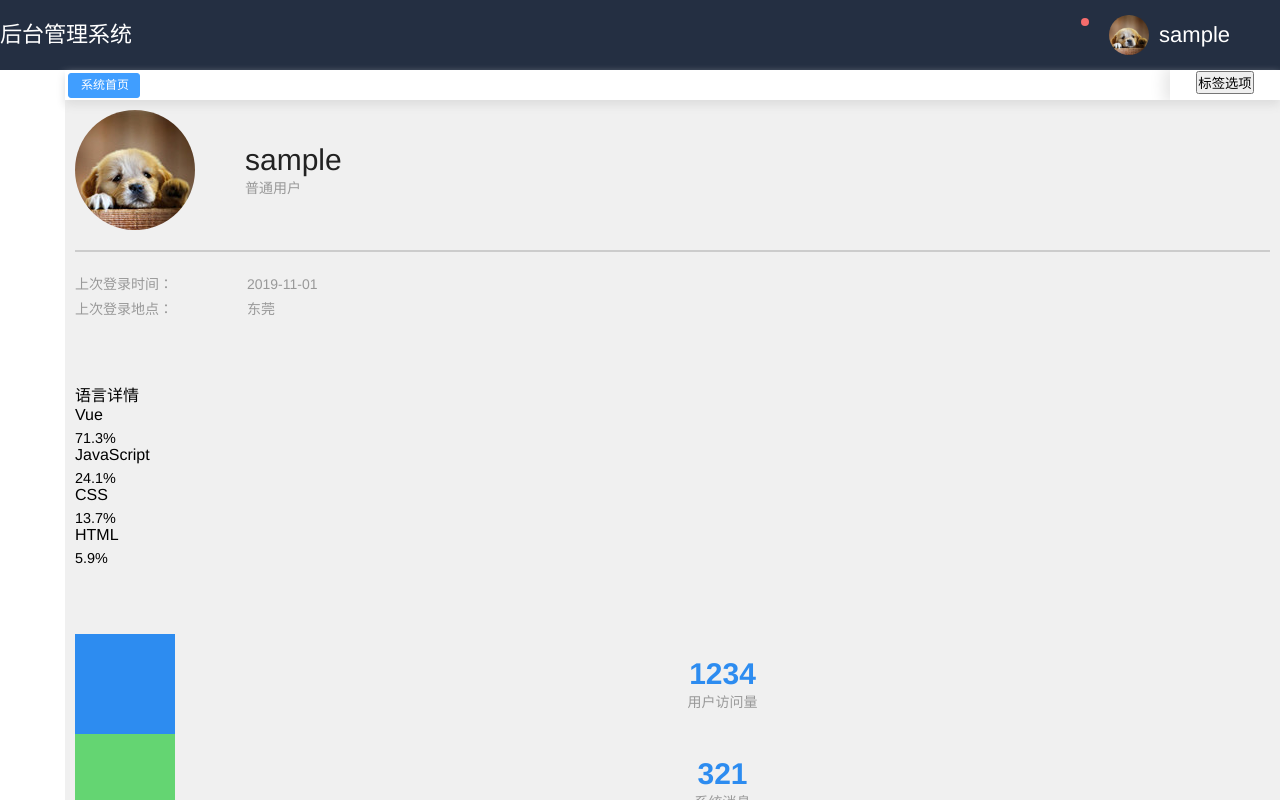
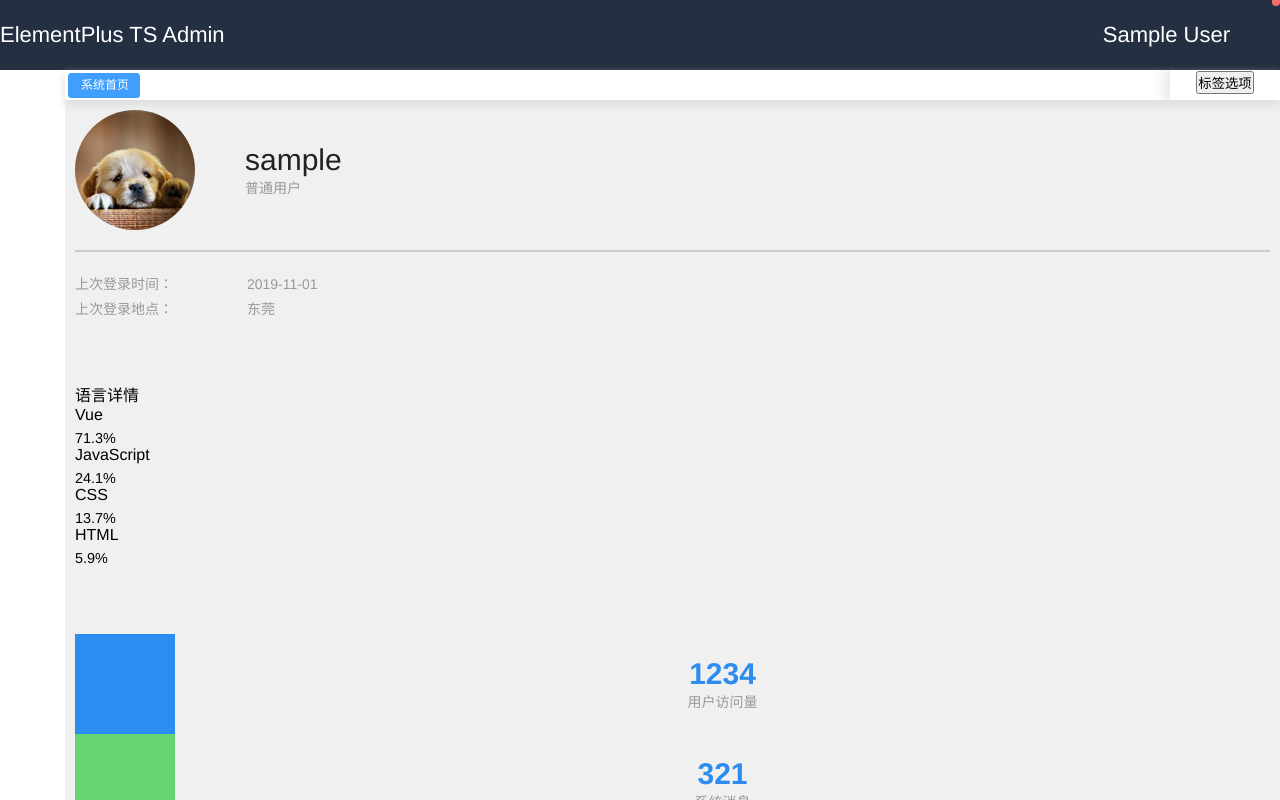
Before and after one commit to mindfulcoder/vue-element-ts-admin, a Vue app: page /login#/dashboard in a window 1280 px wide. Built offline with nearby package versions, Linux system fonts and the light colour scheme; sample sign-in values are in the browser's storage.

Commit message:
fix login and logout

```diff
--- a/src/components/Header.vue
+++ b/src/components/Header.vue
@@ -1,14 +1,12 @@
 <template>
     <div class="header">
-        <!-- 折叠按钮 -->
         <div class="collapse-btn" @click="collapseChage">
             <i v-if="!collapse" class="el-icon-s-fold"></i>
             <i v-else class="el-icon-s-unfold"></i>
         </div>
-        <div class="logo">后台管理系统</div>
+        <div class="logo">ElementPlus TS Admin</div>
         <div class="header-right">
             <div class="header-user-con">
-                <!-- 消息中心 -->
                 <div class="btn-bell">
                     <el-tooltip effect="dark" :content="message?`有${message}条未读消息`:`消息中心`" placement="bottom">
                         <router-link to="/tabs">
@@ -17,20 +15,15 @@
                     </el-tooltip>
                     <span class="btn-bell-badge" v-if="message"></span>
                 </div>
-                <!-- 用户头像 -->
-                <div class="user-avator">
-                    <img src="../assets/img/img.jpg" />
+                <div class="user-avatar">
+                  <el-avatar shape="circle" fit="fill" icon="el-icon-user-solid" :src="userinfo.avatar"></el-avatar>
                 </div>
-                <!-- 用户名下拉菜单 -->
                 <el-dropdown class="user-name" trigger="click" @command="handleCommand">
-                    <span class="el-dropdown-link">
-                        {{username}}
-                        <i class="el-icon-caret-bottom"></i>
-                    </span>
+                    <span class="el-dropdown-link">{{userinfo.displayName}}<i class="el-icon-caret-bottom"></i></span>
                     <template #dropdown>
                         <el-dropdown-menu>
-                            <a href="https://github.com/lin-xin/vue-manage-system" target="_blank">
-                                <el-dropdown-item>项目仓库</el-dropdown-item>
+                            <a href="https://github.com/mindfulcoder/vue-element-ts-admin.git" target="_blank">
+                                <el-dropdown-item>Github</el-dropdown-item>
                             </a>
                             <el-dropdown-item command="user">个人中心</el-dropdown-item>
                             <el-dropdown-item divided command="loginout">退出登录</el-dropdown-item>
@@ -45,9 +38,11 @@
 import { computed, onMounted } from "vue";
 import { useStore } from "vuex";
 import { useRouter } from "vue-router";
+import {getCurrentUser,clearUserinfo} from "../utils/user";
+
 export default {
     setup() {
-        const username = localStorage.getItem("ms_username");
+        const userinfo =getCurrentUser();
         const message = 2;
         const store = useStore();
         const collapse = computed(() => store.state.collapse);
@@ -64,7 +59,7 @@ export default {
         const router = useRouter();
         const handleCommand = (command) => {
             if (command == "loginout") {
-                localStorage.removeItem("ms_username");
+                clearUserinfo();
                 router.push("/login");
             } else if (command == "user") {
                 router.push("/user");
@@ -72,7 +67,7 @@ export default {
         };
 
         return {
-            username,
+            userinfo,
             message,
             collapse,
             collapseChage: collapseChange,
@@ -110,20 +105,7 @@ export default {
     height: 70px;
     align-items: center;
 }
-.btn-fullscreen {
-    transform: rotate(45deg);
-    margin-right: 5px;
-    font-size: 24px;
-}
 .btn-bell,
-.btn-fullscreen {
-    position: relative;
-    width: 30px;
-    height: 30px;
-    text-align: center;
-    border-radius: 15px;
-    cursor: pointer;
-}
 .btn-bell-badge {
     position: absolute;
     right: 0;
@@ -140,10 +122,10 @@ export default {
 .user-name {
     margin-left: 10px;
 }
-.user-avator {
+.user-avatar {
     margin-left: 20px;
 }
-.user-avator img {
+.user-avatar img {
     display: block;
     width: 40px;
     height: 40px;
@@ -153,7 +135,4 @@ export default {
     color: #fff;
     cursor: pointer;
 }
-.el-dropdown-menu__item {
-    text-align: center;
-}
 </style>
--- a/src/utils/user.ts
+++ b/src/utils/user.ts
@@ -1,5 +1,3 @@
-import router from '../router'
-
 export interface UserInfo {
     username: string,
     displayName: string,
@@ -8,29 +6,33 @@ export interface UserInfo {
 }
 
 export function login(username: string, password: string): boolean {
+    let user = null
     if (username === 'admin') {
-        let info: UserInfo = {
+        user = {
             username: 'admin',
             displayName: 'Administrator',
             roles: ['admin'],
+            avatar: 'https://fuss10.elemecdn.com/e/5d/4a731a90594a4af544c0c25941171jpeg.jpeg'
+        }
+    } else {
+        user = {
+            username: username,
+            displayName: username,
+            roles: ['user'],
             avatar: ''
         }
-        localStorage.setItem('userInfo', JSON.stringify(info))
-        return true
-    } else {
-        return false
     }
+    localStorage.setItem('userInfo', JSON.stringify(user))
+    return true
 }
 
-export function logout() {
+export function clearUserinfo() {
     localStorage.removeItem('userInfo')
-    router.push('/')
 }
 
 export function getCurrentUser(): UserInfo {
     let info = localStorage.getItem('userInfo');
     if (info == null) {
-        router.push('/login')
         return null
     } else {
         return JSON.parse(info)
--- a/src/views/Login.vue
+++ b/src/views/Login.vue
@@ -2,46 +2,44 @@
   <div class="login-wrap">
     <div class="ms-login">
       <div class="ms-title">后台管理系统</div>
-      <el-form :model="param" :rules="rules" ref="login" label-width="0px" class="ms-content">
+      <el-form :model="userinfo" :rules="rules" ref="loginForm" label-width="0px" class="ms-content">
         <el-form-item prop="username">
-          <el-input v-model="param.username" placeholder="username">
+          <el-input v-model="userinfo.username" placeholder="username">
             <template #prepend>
               <el-button icon="el-icon-user"></el-button>
             </template>
           </el-input>
         </el-form-item>
         <el-form-item prop="password">
-          <el-input type="password" placeholder="password" v-model="param.password"
-                    @keyup.enter="submitForm()">
+          <el-input type="password" placeholder="password" v-model="userinfo.password" @keyup.enter="submitForm()">
             <template #prepend>
               <el-button icon="el-icon-lock"></el-button>
             </template>
           </el-input>
         </el-form-item>
         <div class="login-btn">
-          <el-button type="primary" @click="submitForm()">登录</el-button>
+          <el-button type="primary" @click="submitForm('loginForm')">登录</el-button>
         </div>
-        <p class="login-tips">Tips : 用户名和密码随便填。</p>
+        <p class="login-tips">Tips : 用户名admin为管理员,其他为普通用户，密码随便填。</p>
       </el-form>
     </div>
   </div>
 </template>
 
-<script>
-import { ref, reactive } from "vue";
-import { useStore } from "vuex";
-import { useRouter } from "vue-router";
-import { ElMessage } from "element-plus";
+<script lang="ts">
+import {defineComponent} from "vue";
+import {ElMessage} from "element-plus";
+import {login} from "../utils/user";
 
-export default {
-  setup() {
-    const router = useRouter();
-    const param = reactive({
+export default defineComponent({
+  name: "Login",
+  data() {
+    return {
+      userinfo: {
         username: "admin",
         password: "123123",
-    });
-
-    const rules = {
+      },
+      rules: {
         username: [
           {
             required: true,
@@ -50,34 +48,26 @@ export default {
           },
         ],
         password: [
-        { required: true, message: "请输入密码", trigger: "blur" },
+          {required: true, message: "请输入密码", trigger: "blur"},
         ],
-    };
-    const login = ref(null);
-    const submitForm = () => {
-      login.value.validate((valid) => {
+      }
+    }
+  },
+  methods: {
+    submitForm(name: string) {
+      this.$refs[name].validate((valid) => {
         if (valid) {
           ElMessage.success("登录成功");
-          localStorage.setItem("ms_username", param.username);
-          router.push("/");
+          login(this.userinfo.username, this.userinfo.password)
+          this.$router.push("/");
         } else {
-          ElMessage.error("登录成功");
+          ElMessage.error("登录失败");
           return false;
         }
-      });
-    };
-
-    const store = useStore();
-    store.commit("clearTags");
-
-    return {
-      param,
-      rules,
-      login,
-      submitForm,
-    };
-  },
-};
+      })
+    }
+  }
+})
 </script>
 
 <style scoped>
@@ -88,6 +78,7 @@ export default {
   background-image: url(../assets/img/login-bg.jpg);
   background-size: 100%;
 }
+
 .ms-title {
   width: 100%;
   line-height: 50px;
@@ -96,6 +87,7 @@ export default {
   color: #fff;
   border-bottom: 1px solid #ddd;
 }
+
 .ms-login {
   position: absolute;
   left: 50%;
@@ -106,17 +98,21 @@ export default {
   background: rgba(255, 255, 255, 0.3);
   overflow: hidden;
 }
+
 .ms-content {
   padding: 30px 30px;
 }
+
 .login-btn {
   text-align: center;
 }
+
 .login-btn button {
   width: 100%;
   height: 36px;
   margin-bottom: 10px;
 }
+
 .login-tips {
   font-size: 12px;
   line-height: 30px;
```
Also changed, not shown: src/router/index.ts (+18 -19 lines). Lines whose indentation alone changed are shown as unchanged.
